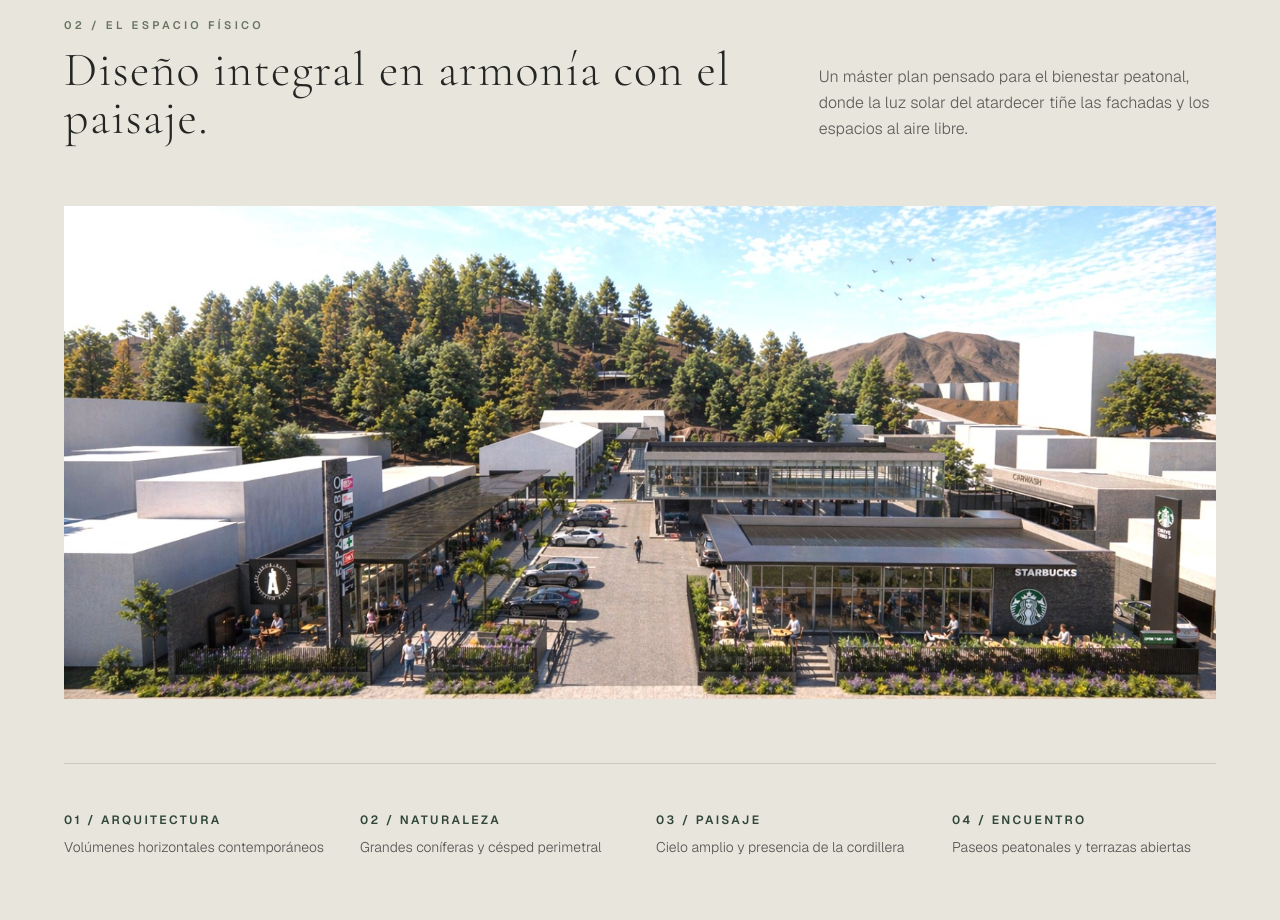
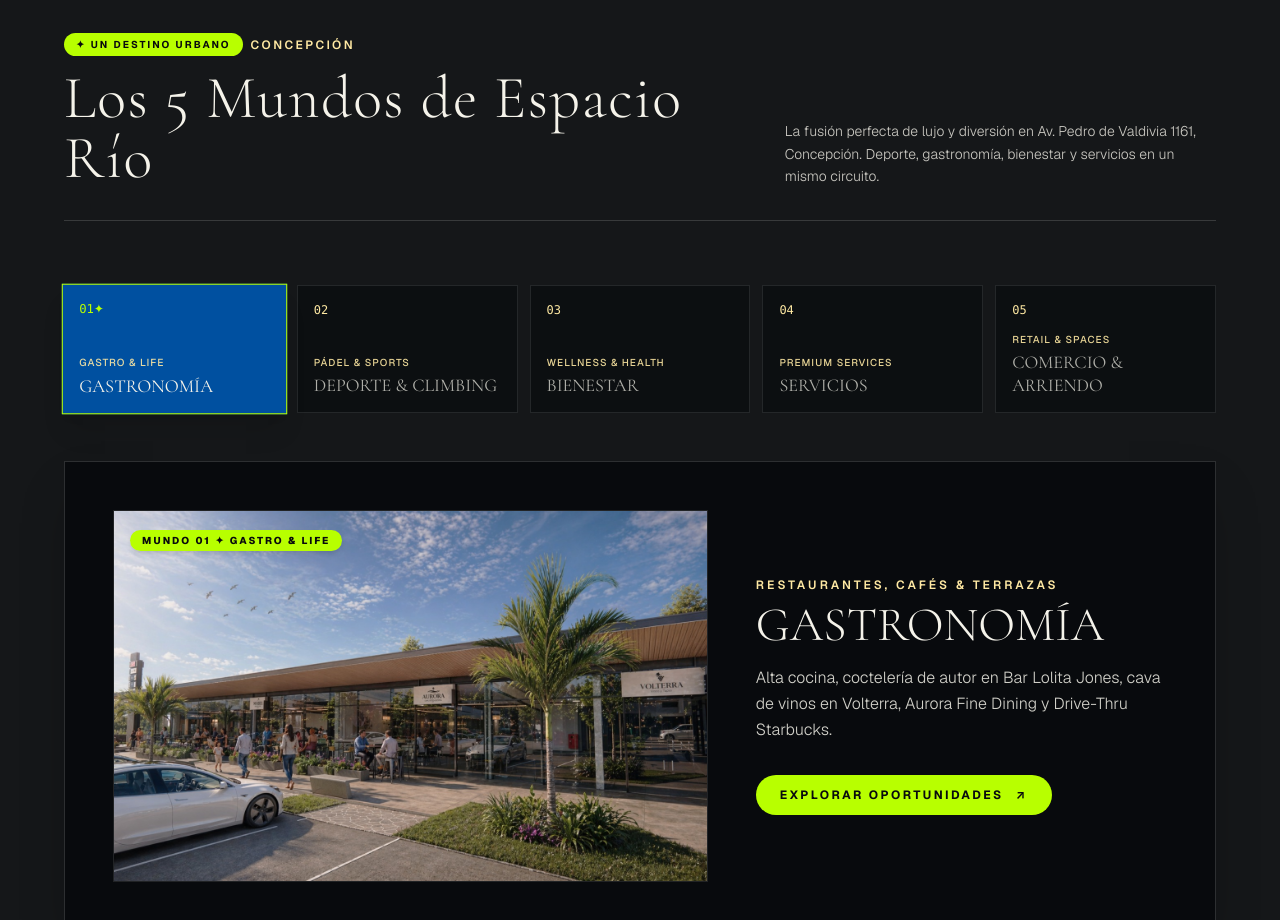
Before and after one commit to leonarriagada/espaciorio, a Next.js app: page / in a window 1280 px wide. Shown: the part 1880-2800 px from the top of the page. Built offline with nearby package versions, Linux system fonts and the light colour scheme.

Commit message:
feat: initialize homepage structure with site configuration, tenant data, and FiveWorlds component

```diff
--- a/src/app/page.tsx
+++ b/src/app/page.tsx
@@ -1,6 +1,7 @@
 import Header from '@/components/layout/Header';
 import Hero from '@/components/sections/Hero';
 import Introduction from '@/components/sections/Introduction';
+import FiveWorlds from '@/components/sections/FiveWorlds';
 import SpaceSection from '@/components/sections/SpaceSection';
 import Experiences from '@/components/sections/Experiences';
 import Tenants from '@/components/sections/Tenants';
@@ -12,10 +13,11 @@
 
 export default function Home() {
   return (
-    <main className="min-h-screen bg-[#F3F1EB] text-[#242624] overflow-x-hidden selection:bg-[#304638] selection:text-[#F3F1EB]">
+    <main className="min-h-screen bg-[#F5F3EA] text-[#080A0D] overflow-x-hidden selection:bg-[#B8FF00] selection:text-[#080A0D]">
       <Header />
       <Hero />
       <Introduction />
+      <FiveWorlds />
       <SpaceSection />
       <Experiences />
       <Tenants />
--- /dev/null
+++ b/src/components/sections/FiveWorlds.tsx
@@ -0,0 +1,115 @@
+'use client';
+
+import React, { useState } from 'react';
+import Image from 'next/image';
+import { siteConfig } from '@/data/site';
+import FadeIn from '../motion/FadeIn';
+
+export default function FiveWorlds() {
+  const [activeWorldId, setActiveWorldId] = useState(siteConfig.worlds[0].id);
+
+  const activeWorld =
+    siteConfig.worlds.find((w) => w.id === activeWorldId) || siteConfig.worlds[0];
+
+  return (
+    <section id="mundos" className="py-24 sm:py-36 px-6 sm:px-10 lg:px-16 bg-[#151719] text-[#F5F3EA] border-t border-white/10">
+      <div className="max-w-7xl mx-auto">
+        {/* Header Row */}
+        <div className="flex flex-col md:flex-row justify-between items-start md:items-end mb-16 pb-8 border-b border-white/15 gap-6">
+          <FadeIn direction="up">
+            <div className="flex items-center gap-2 mb-3">
+              <span className="bg-[#B8FF00] text-[#080A0D] text-[10px] font-bold tracking-[0.2em] uppercase px-3 py-1 rounded-full">
+                ✦ UN DESTINO URBANO
+              </span>
+              <span className="text-xs tracking-[0.2em] uppercase text-[#FFE9A3] font-semibold">
+                CONCEPCIÓN
+              </span>
+            </div>
+            <h2 className="font-display text-4xl sm:text-6xl font-light text-[#F5F3EA] tracking-wide">
+              Los 5 Mundos de Espacio Río
+            </h2>
+          </FadeIn>
+
+          <FadeIn direction="up" delay={0.1}>
+            <p className="text-sm font-light text-[#F5F3EA]/80 max-w-md leading-relaxed">
+              La fusión perfecta de lujo y diversión en Av. Pedro de Valdivia 1161, Concepción. Deporte, gastronomía, bienestar y servicios en un mismo circuito.
+            </p>
+          </FadeIn>
+        </div>
+
+        {/* 5 Worlds Navigation Tabs */}
+        <div className="grid grid-cols-2 sm:grid-cols-3 lg:grid-cols-5 gap-3 mb-12">
+          {siteConfig.worlds.map((world) => {
+            const isActive = world.id === activeWorldId;
+            return (
+              <button
+                key={world.id}
+                onClick={() => setActiveWorldId(world.id)}
+                className={`p-4 text-left transition-all duration-300 border flex flex-col justify-between h-32 ${
+                  isActive
+                    ? 'bg-[#0050A0] text-[#F5F3EA] border-[#B8FF00] shadow-xl scale-[1.02]'
+                    : 'bg-[#080A0D]/60 text-[#F5F3EA]/70 border-white/10 hover:border-white/30 hover:bg-[#080A0D]'
+                }`}
+              >
+                <div className="flex justify-between items-center">
+                  <span className={`font-mono text-xs ${isActive ? 'text-[#B8FF00]' : 'text-[#FFE9A3]'}`}>
+                    {world.number}
+                  </span>
+                  {isActive && <span className="text-[#B8FF00] text-xs">✦</span>}
+                </div>
+                <div>
+                  <span className="text-[10px] tracking-widest uppercase block text-[#FFE9A3]/90 font-medium mb-1">
+                    {world.badge}
+                  </span>
+                  <h3 className="font-display text-lg font-normal leading-tight">
+                    {world.title}
+                  </h3>
+                </div>
+              </button>
+            );
+          })}
+        </div>
+
+        {/* Active World Spotlight Feature */}
+        <div className="grid grid-cols-1 lg:grid-cols-12 gap-8 lg:gap-12 items-center bg-[#080A0D] p-8 sm:p-12 border border-white/15 shadow-2xl">
+          {/* Feature Image */}
+          <div className="lg:col-span-7 relative aspect-[16/10] w-full overflow-hidden border border-white/10">
+            <Image
+              src={activeWorld.image}
+              alt={activeWorld.title}
+              fill
+              sizes="(max-width: 1024px) 100vw, 60vw"
+              className="object-cover transition-transform duration-700 ease-out hover:scale-105"
+            />
+            <div className="absolute top-4 left-4">
+              <span className="bg-[#B8FF00] text-[#080A0D] text-[10px] tracking-[0.2em] font-extrabold uppercase px-3 py-1 rounded-full shadow-md">
+                MUNDO {activeWorld.number} ✦ {activeWorld.badge}
+              </span>
+            </div>
+          </div>
+
+          {/* Feature Details */}
+          <div className="lg:col-span-5 flex flex-col justify-center">
+            <span className="text-xs font-semibold tracking-[0.25em] text-[#FFE9A3] uppercase mb-2">
+              {activeWorld.subtitle}
+            </span>
+            <h3 className="font-display text-3xl sm:text-5xl font-light text-[#F5F3EA] mb-4">
+              {activeWorld.title}
+            </h3>
+            <p className="text-sm sm:text-base font-light text-[#F5F3EA]/85 leading-relaxed mb-8">
+              {activeWorld.desc}
+            </p>
+
+            <a
+              href="#locales"
+              className="inline-flex items-center gap-3 bg-[#B8FF00] text-[#080A0D] px-6 py-3 text-xs tracking-[0.2em] uppercase font-bold hover:bg-[#FFE9A3] transition-colors w-max rounded-full"
+            >
+              <span>EXPLORAR OPORTUNIDADES</span>
+              <span>↗</span>
+            </a>
+          </div>
+        </div>
+      </div>
+    </section>
+  );
+}
--- a/src/data/site.ts
+++ b/src/data/site.ts
@@ -1,15 +1,15 @@
 export const siteConfig = {
   name: 'ESPACIO RÍO',
   city: 'Concepción',
-  tagline: 'El nuevo punto de encuentro en Concepción',
-  metaTitle: 'Espacio Río — Arquitectura, Gastronomía, Pádel & Lifestyle en Concepción',
+  tagline: 'La fusión perfecta de lujo y diversión',
+  metaTitle: 'Espacio Río — Gastronomía, Pádel, Boulder, Bienestar & Servicios en Concepción',
   metaDescription:
-    'Un nuevo punto de encuentro en Concepción donde arquitectura, gastronomía de autor, pádel, bienestar y vida social conviven en un entorno natural único.',
+    'El principal destino urbano de lifestyle en Concepción (Av. Pedro de Valdivia 1161). Pádel, Boulder, Yoga, Carwash Premium, Gastronomía de autor y Locales comerciales.',
   location: {
-    address: 'Av. Pedro de Valdivia / Sector Río, Concepción',
+    address: 'Av. Pedro de Valdivia 1161, Concepción',
     city: 'Concepción, Región del Biobío',
     hours: 'Lunes a Domingo — 07:00 a 00:00 hrs',
-    parking: 'Estacionamiento de dos niveles y accesos vehiculares fluidos',
+    parking: 'Estacionamientos de dos niveles, Carwash Premium y accesos fluidos',
     driveThru: 'Acceso exclusivo Drive-Thru Starbucks con tótem vertical',
   },
   socials: {
@@ -17,9 +17,57 @@
     contactEmail: 'contacto@espaciorio.cl',
   },
   navigation: [
-    { label: 'EL PROYECTO', href: '#espacio' },
-    { label: 'LOCALES & GASTRO', href: '#locales' },
-    { label: 'PÁDEL & EXPERIENCIAS', href: '#experiencias' },
-    { label: 'UBICACIÓN', href: '#ubicacion' },
+    { label: '01 / GASTRONOMÍA', href: '#gastronomia' },
+    { label: '02 / DEPORTE & PÁDEL', href: '#deporte' },
+    { label: '03 / BIENESTAR', href: '#bienestar' },
+    { label: '04 / SERVICIOS', href: '#servicios' },
+    { label: '05 / COMERCIO & ARRIENDO', href: '#locales' },
+  ],
+  worlds: [
+    {
+      id: 'world-01',
+      number: '01',
+      title: 'GASTRONOMÍA',
+      subtitle: 'Restaurantes, Cafés & Terrazas',
+      desc: 'Alta cocina, coctelería de autor en Bar Lolita Jones, cava de vinos en Volterra, Aurora Fine Dining y Drive-Thru Starbucks.',
+      image: '/images/11.jpg',
+      badge: 'GASTRO & LIFE',
+    },
+    {
+      id: 'world-02',
+      number: '02',
+      title: 'DEPORTE & CLIMBING',
+      subtitle: 'The Padel Club & Boulder',
+      desc: '3 canchas de pádel de alto estándar con reserva online, muro de escalada Boulder, clases y entrenamiento funcional.',
+      image: '/images/04.jpg',
+      badge: 'PÁDEL & SPORTS',
+    },
+    {
+      id: 'world-03',
+      number: '03',
+      title: 'BIENESTAR',
+      subtitle: 'Yoga, Pilates & Kinesiología',
+      desc: 'Salas de práctica contemplativa, estudio de Pilates, kinesiólogos especializados y equilibrio cuerpo-mente.',
+      image: '/images/07.jpg',
+      badge: 'WELLNESS & HEALTH',
+    },
+    {
+      id: 'world-04',
+      number: '04',
+      title: 'SERVICIOS',
+      subtitle: 'Carwash Premium & Guardería',
+      desc: 'Servicio de lavado detallado Carwash mientras juegas o comes, guardería infantil de acompañamiento y estacionamientos.',
+      image: '/images/05.jpg',
+      badge: 'PREMIUM SERVICES',
+    },
+    {
+      id: 'world-05',
+      number: '05',
+      title: 'COMERCIO & ARRIENDO',
+      subtitle: 'Locales & Oportunidades',
+      desc: 'Marcas boutique y espacios comerciales disponibles para arriendo e impulsos de emprendimiento en Pedro de Valdivia.',
+      image: '/images/10.jpg',
+      badge: 'RETAIL & SPACES',
+    },
   ],
 };
--- a/src/data/tenants.ts
+++ b/src/data/tenants.ts
@@ -4,8 +4,8 @@
   {
     slug: 'starbucks-drive-thru',
     name: 'STARBUCKS',
-    category: 'Café · Drive-Thru',
-    description: 'Café de origen, repostería y servicio rápido con tótem exclusivo y carril Drive-Thru.',
+    category: 'Gastronomía · Drive-Thru',
+    description: 'Café de especialidad, repostería y servicio rápido con carril Drive-Thru exclusivo en Pedro de Valdivia.',
     image: '/images/05.jpg',
     schedule: '07:30 - 21:30 hrs',
     location: 'Acceso Vehicular / Sector Norte',
@@ -16,7 +16,7 @@
     slug: 'bar-lolita-jones',
     name: 'BAR LOLITA JONES',
     category: 'Gastronomía · Coctelería de Autor',
-    description: 'Cocktails de autor, gastronomía vibrante y terraza de ingreso principal al paseo peatonal.',
+    description: 'Cocktails artesanales, propuesta gastronómica latina y terraza principal de encuentro social.',
     image: '/images/06.jpg',
     schedule: '12:30 - 01:00 hrs',
     location: 'Acceso Peatonal Principal',
@@ -26,7 +26,7 @@
     slug: 'aurora-fine-dining',
     name: 'AURORA FINE DINING & CAFÉ',
     category: 'Gastronomía · Haute Cuisine',
-    description: 'Propuesta gastronómica de alto nivel con amplia terraza exterior y cafetería de especialidad.',
+    description: 'Cocina de autor y café de especialidad con terraza abierta frente al paseo central.',
     image: '/images/09.jpg',
     schedule: '08:30 - 23:30 hrs',
     location: 'Paseo Central / Nivel 1',
@@ -36,7 +36,7 @@
     slug: 'volterra-vinos-tapas',
     name: 'VOLTERRA VINOS & TAPAS',
     category: 'Gastronomía · Cava & Tapas',
-    description: 'Selección de cepas boutique, maridajes Mediterranean-style y terraza en segundo nivel.',
+    description: 'Cava con cepas seleccionadas, tapas mediterráneas y terraza con vista a la montaña.',
     image: '/images/11.jpg',
     schedule: '13:00 - 23:00 hrs',
     location: 'Sector Terrazas / Nivel 2',
@@ -45,36 +45,76 @@
   {
     slug: 'the-padel-club',
     name: 'THE PADEL CLUB',
-    category: 'Deporte · Club House',
-    description: 'Canchas de pádel de alto estándar, club house, pasarelas elevadas y área social de dos niveles.',
+    category: 'Deporte · Pádel & Reserva Online',
+    description: '3 canchas de pádel de estándar profesional, torneo, reserva digital y club house de dos niveles.',
     image: '/images/10.jpg',
     schedule: '07:00 - 23:00 hrs',
     location: 'Sector Deportivo / Nivel 1 & 2',
     featured: true,
   },
+  {
+    slug: 'boulder-climbing-studio',
+    name: 'BOULDER & ESCALADA',
+    category: 'Deporte · Muro de Escalada',
+    description: 'Rutas dinámicas de bouldering, clases dirigidas y entrenamiento físico de alta resistencia.',
+    image: '/images/04.jpg',
+    schedule: '08:00 - 22:00 hrs',
+    location: 'Sector Deportivo Cubierto',
+    featured: true,
+  },
+  {
+    slug: 'yoga-pilates-studio',
+    name: 'STUDIO YOGA & PILATES',
+    category: 'Bienestar · Mind & Body',
+    description: 'Clases de Yoga Vinyasa, Pilates Reformer y acompañamiento kinesiológico personalizado.',
+    image: '/images/07.jpg',
+    schedule: '07:30 - 21:00 hrs',
+    location: 'Nivel 2 / Sector Bienestar',
+    featured: false,
+  },
+  {
+    slug: 'carwash-premium-detailing',
+    name: 'CARWASH PREMIUM & DETAILING',
+    category: 'Servicios · Lavado & Detallado',
+    description: 'Lavado ecológico y desinfección interior premium mientras disfrutas de un café o juegas pádel.',
+    image: '/images/08.jpg',
+    schedule: '08:30 - 19:30 hrs',
+    location: 'Estacionamiento Nivel 1',
+    featured: false,
+  },
+  {
+    slug: 'arriendo-locales-comerciales',
+    name: 'ESPACIOS EN ARRIENDO',
+    category: 'Comercio · Oportunidad Comercial',
+    description: 'Locales comerciales disponibles para marcas boutique y gastronómicas en la mejor esquina de Pedro de Valdivia.',
+    image: '/images/02.jpg',
+    schedule: 'Atención Comercial',
+    location: 'Espacio Río Concepción',
+    featured: false,
+  },
 ];
 
 export const experiencesData: Experience[] = [
   {
-    id: 'exp-drive-thru',
-    title: 'STARBUCKS & DRIVE-THRU',
-    subtitle: 'El ritmo del día a tu velocidad.',
-    description: 'Primer plano del volumen independiente de Starbucks con terraza exterior, estacionamiento directo y tótem vertical de Drive-Thru.',
-    image: '/images/05.jpg',
-  },
-  {
-    id: 'exp-gastronomia',
-    title: 'GASTRONOMÍA & VIDA SOCIAL',
-    subtitle: 'Aurora, Volterra & Lolita Jones.',
-    description: 'Terrazas abiertas, alta cocina, cava de vinos y coctelería de autor en una hilera de restaurantes con fachadas vidriadas de dos niveles.',
+    id: 'exp-01',
+    title: 'GASTRONOMÍA DE AUTOR & CAFÉ',
+    subtitle: 'Starbucks, Lolita Jones, Aurora & Volterra.',
+    description: 'Terrazas abiertas, cocina de ingredientes nobles, coctelería de autor y la conveniencia del Drive-Thru Starbucks.',
     image: '/images/11.jpg',
   },
   {
-    id: 'exp-deporte',
-    title: 'THE PADEL CLUB & DEPORTE',
-    subtitle: 'Infraestructura deportiva de nivel superior.',
-    description: 'Canchas de pádel cubiertas y al aire libre, pasarelas elevadas de conexión y espacios de encuentro para deportistas.',
+    id: 'exp-02',
+    title: 'DEPORTE, PÁDEL & BOULDER',
+    subtitle: 'The Padel Club & Canchas Cubiertas.',
+    description: '3 canchas de pádel con reserva digital, muro de bouldering, academias y entrenamiento funcional de alto nivel.',
     image: '/images/04.jpg',
+  },
+  {
+    id: 'exp-03',
+    title: 'BIENESTAR, YOGA & SERVICIOS',
+    subtitle: 'Salud, Pilates & Carwash Premium.',
+    description: 'Equilibrio cuerpo-mente con Yoga y Pilates, además de Carwash Premium y guardería infantil para tu tranquilidad.',
+    image: '/images/07.jpg',
   },
 ];
 
```
